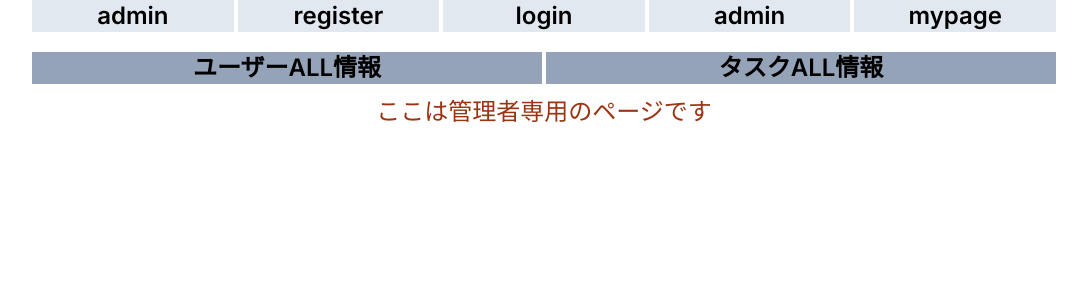
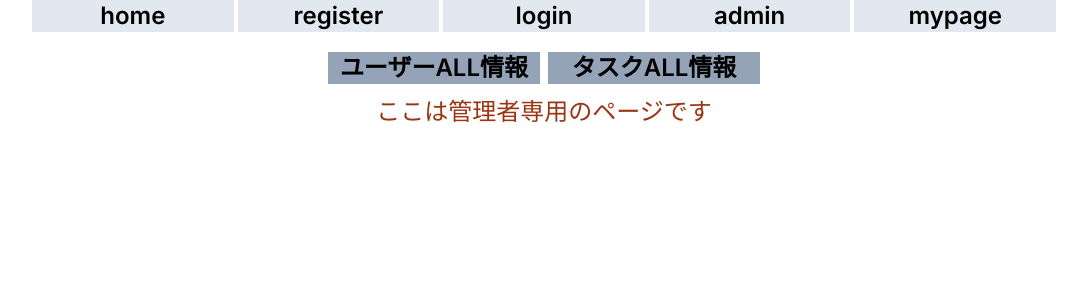
Before and after one commit to hro19/jwt_front, a Next.js app: page /admin in a window 1280 px wide. Shown: the top 300 px of the page, without its empty margins (96-1183 px from the left). Built offline with nearby package versions, Linux system fonts and the light colour scheme.

Commit message:
【tailwind】サブメニューを調整

```diff
--- a/src/app/admin/layout.tsx
+++ b/src/app/admin/layout.tsx
@@ -9,9 +9,9 @@ export default function RootLayout({ children }: { children: React.ReactNode })
   return (
     <>
       <div className="flex flex-col items-center justify-between">
-        <div className="grid gap-1 text-center max-w-5xl w-full mb-0 grid-cols-2 text-base lg:text-2xl">
+        <div className="grid gap-2 text-center grid-cols-2 text-base lg:text-2xl">
           <a href="/admin/users">
-            <h2 className={`mb-3 font-semibold text-center bg-slate-400`}>
+            <h2 className={`mb-3 px-3 font-semibold text-center bg-slate-400`}>
               ユーザーALL情報
             </h2>
           </a>
--- a/src/app/layout.tsx
+++ b/src/app/layout.tsx
@@ -22,7 +22,7 @@ export default function RootLayout({
           <div className="flex flex-col items-center justify-between mb-2">
             <div className="grid gap-1 text-center max-w-5xl w-full mb-0 grid-cols-5 text-base lg:text-2xl">
               <a href="/">
-                <h2 className={`mb-3 font-semibold text-center bg-slate-200`}>admin</h2>
+                <h2 className={`mb-3 font-semibold text-center bg-slate-200`}>home</h2>
               </a>
               <a href="/register">
                 <h2 className={`mb-3 font-semibold text-center bg-slate-200`}>
```
